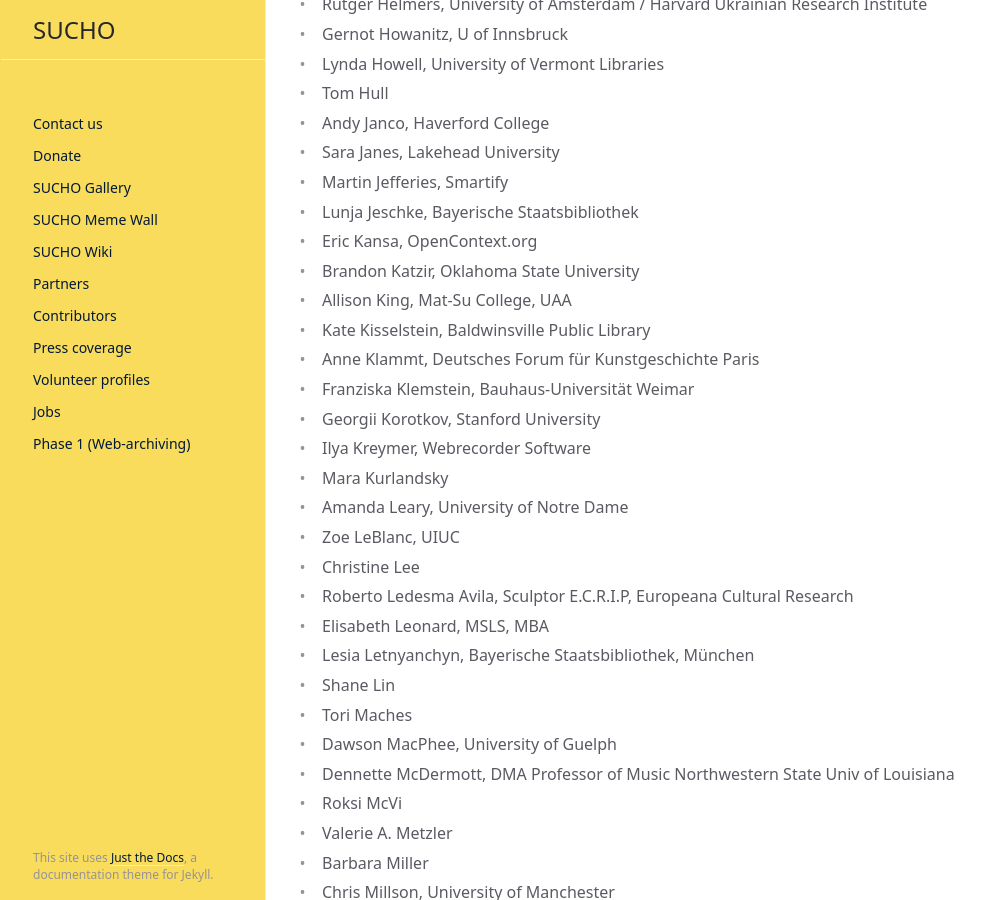
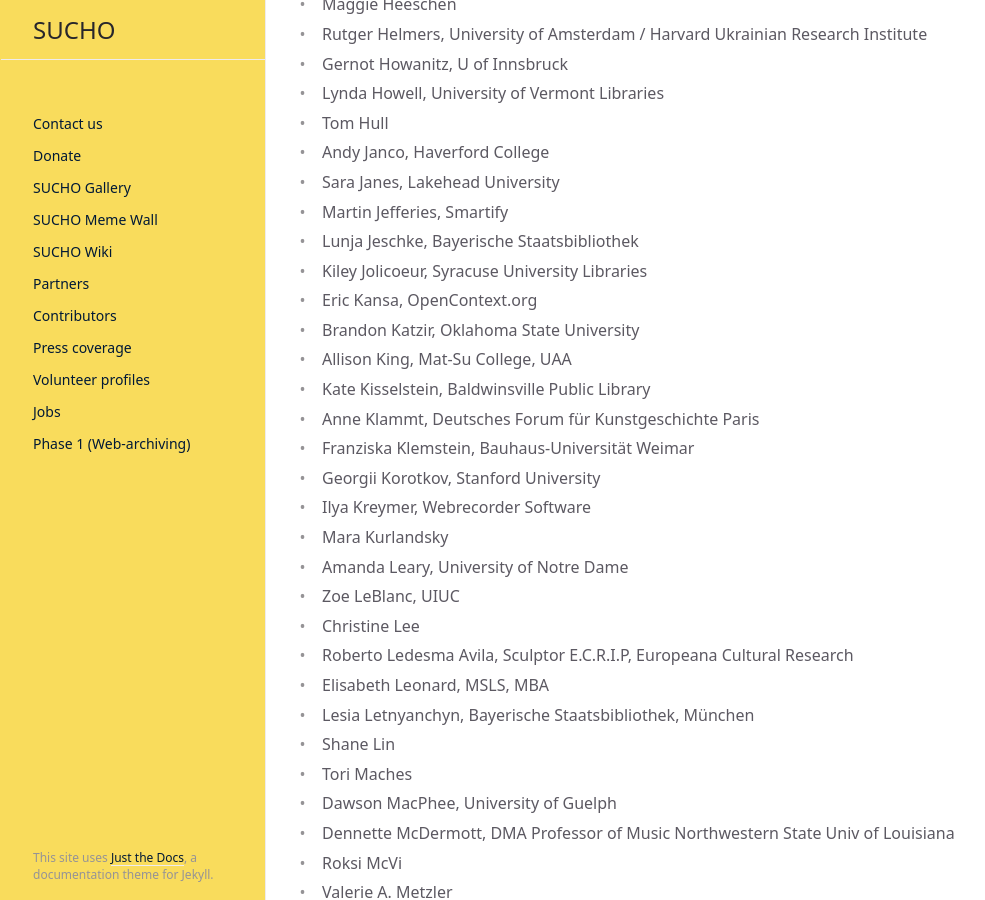
Before and after one commit to sucho-archiving/sucho-archiving.github.io, a Jekyll site: the page built from contributors.md, in a window 1280 px wide and 900 px high, scrolled down 2018 px. Shown: the whole window, without its empty margins (106-1091 px from the left). Built offline with Jekyll 4.4.1, drawn with Linux system fonts in a browser that asks for light colours; some of the changed text lies outside the part shown.

Commit message:
Update contributors.md
added contributors

```diff
--- a/contributors.md
+++ b/contributors.md
@@ -80,6 +81,7 @@
 - Sara Janes, Lakehead University
 - Martin Jefferies, Smartify
 - Lunja Jeschke, Bayerische Staatsbibliothek
+- Kiley Jolicoeur, Syracuse University Libraries
 - Eric Kansa, OpenContext.org
 - Brandon Katzir, Oklahoma State University
 - Allison King, Mat-Su College, UAA
```
Also changed, not shown: other parts of contributors.md (+1 -0 lines).
